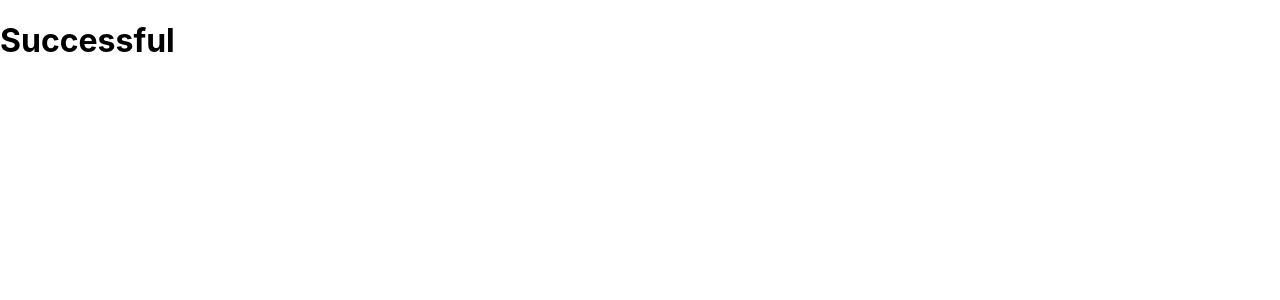
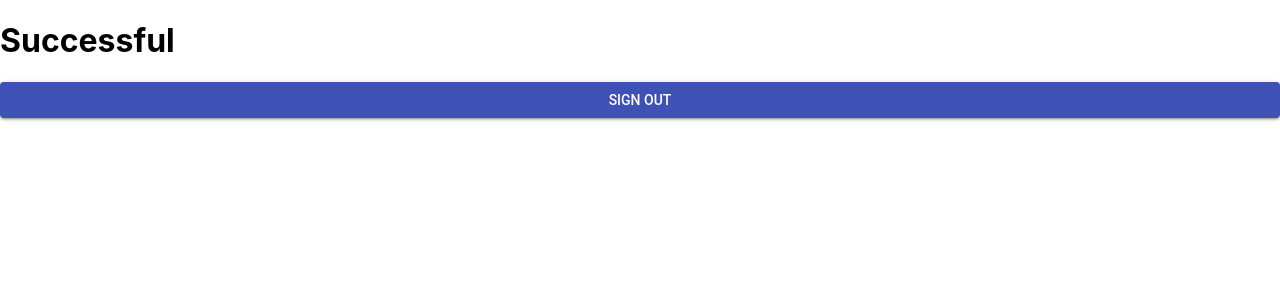
Before and after one commit to sinatra-in-the-shell/NanoTwitter, a React (Create React App) app in the folder client/: page /feed in a window 1280 px wide. Shown: the top 300 px of the page. Built offline with nearby package versions, Linux system fonts and the light colour scheme; sample sign-in values are in the browser's storage.

Commit message:
Add private route to limit access

```diff
--- a/client/src/components/user/feed.js
+++ b/client/src/components/user/feed.js
@@ -1,9 +1,24 @@
 import React from 'react';
+import Button from '@material-ui/core/Button';
+
+import { sessionHelper } from '../../helpers/session'
 
 function Feed() {
   return (
     <div>
       <h1>Successful</h1>
+      <Button
+        type="submit"
+        fullWidth
+        variant="contained"
+        color="primary"
+        onClick={(e)=>{
+          e.preventDefault();
+          sessionHelper.logout();
+        }}
+      >
+        Sign out
+      </Button>
     </div>
   )
 }
--- a/client/src/components/user/login.js
+++ b/client/src/components/user/login.js
@@ -13,6 +13,7 @@ import Typography from '@material-ui/core/Typography';
 import withStyles from '@material-ui/core/styles/withStyles';
 
 import { Redirect } from 'react-router'
+import { sessionHelper } from '../../helpers/session'
 
 const styles = theme => ({
   main: {
@@ -64,6 +65,7 @@ class SignIn extends React.Component {
       response => response.status
     ).then(status => {
       if(status===200) {
+        sessionHelper.login();
         this.setState({ redirectToReferrer: true });
       }else{
         alert("Fail!")
--- a/client/src/helpers/session.js
+++ b/client/src/helpers/session.js
@@ -0,0 +1,11 @@
+export const sessionHelper = {
+  isLoggedIn() {
+    return sessionStorage.getItem('isLoggedIn');
+  },
+  login() {
+    sessionStorage.setItem('isLoggedIn', true);
+  },
+  logout() {
+    sessionStorage.removeItem('isLoggedIn');
+  }
+};
--- a/client/src/routes.js
+++ b/client/src/routes.js
@@ -1,17 +1,37 @@
 import React from 'react';
-import { BrowserRouter as Router, Route } from 'react-router-dom';
+import { BrowserRouter as Router, Route, Redirect } from 'react-router-dom';
 import SignIn from './components/user/login'
 import Feed from './components/user/feed'
+import { sessionHelper } from './helpers/session'
 
 function Routes() {
   return (
     <Router>
       <div>
         <Route exact path="/login" component={SignIn} />
-        <Route path="/feed" component={Feed} />
+        <PrivateRoute path="/feed" component={Feed} />
       </div>
     </Router>
   )
 }
 
+function PrivateRoute({ component: Component, ...rest }) {
+  return (
+    <Route {...rest}
+      render={props =>
+        sessionHelper.isLoggedIn() ? (
+          <Component {...props} />
+        ) : (
+          <Redirect
+            to={{
+              pathname: "/login",
+              state: { from: props.location }
+            }}
+          />
+        )
+      }
+    />
+  );
+}
+
 export default Routes;
```
